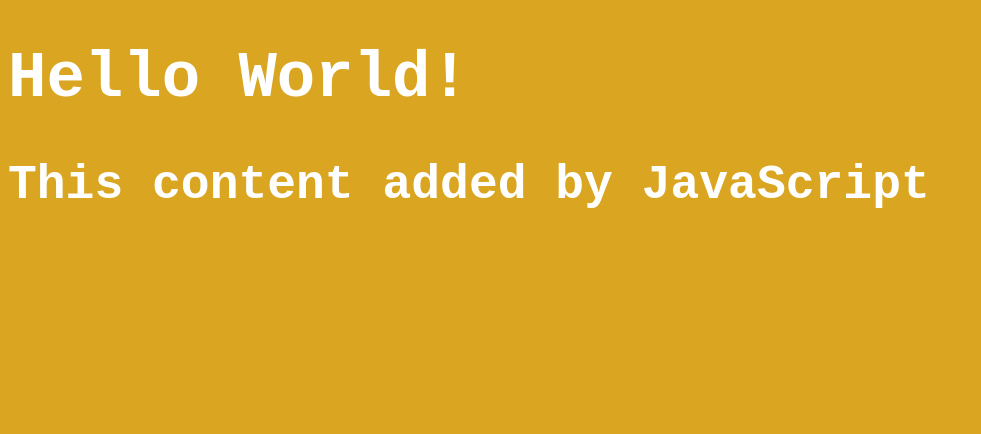
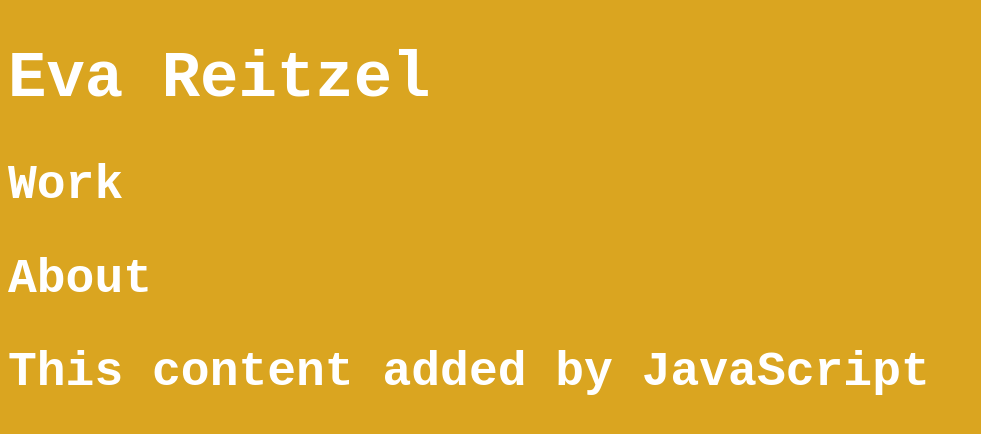
Before and after one commit to evareitzel/my-personal-website, a plain HTML site: page index.html in a window 1280 px wide. Shown: the whole page, without its empty margins (0-981 px from the left). Drawn offline with Linux system fonts and the light colour scheme.

Commit message:
Update with name, work, contact.

```diff
--- a/index.html
+++ b/index.html
@@ -5,7 +5,9 @@
         <title>My Personal Website</title>
     </head>
     <body>
-        <h1>Hello World!</h1>
+        <h1>Eva Reitzel</h1>
+        <h2>Work</h2>
+        <h2>About</h2>
         <script src="script.js"></script>
     </body>
 </html>
```
